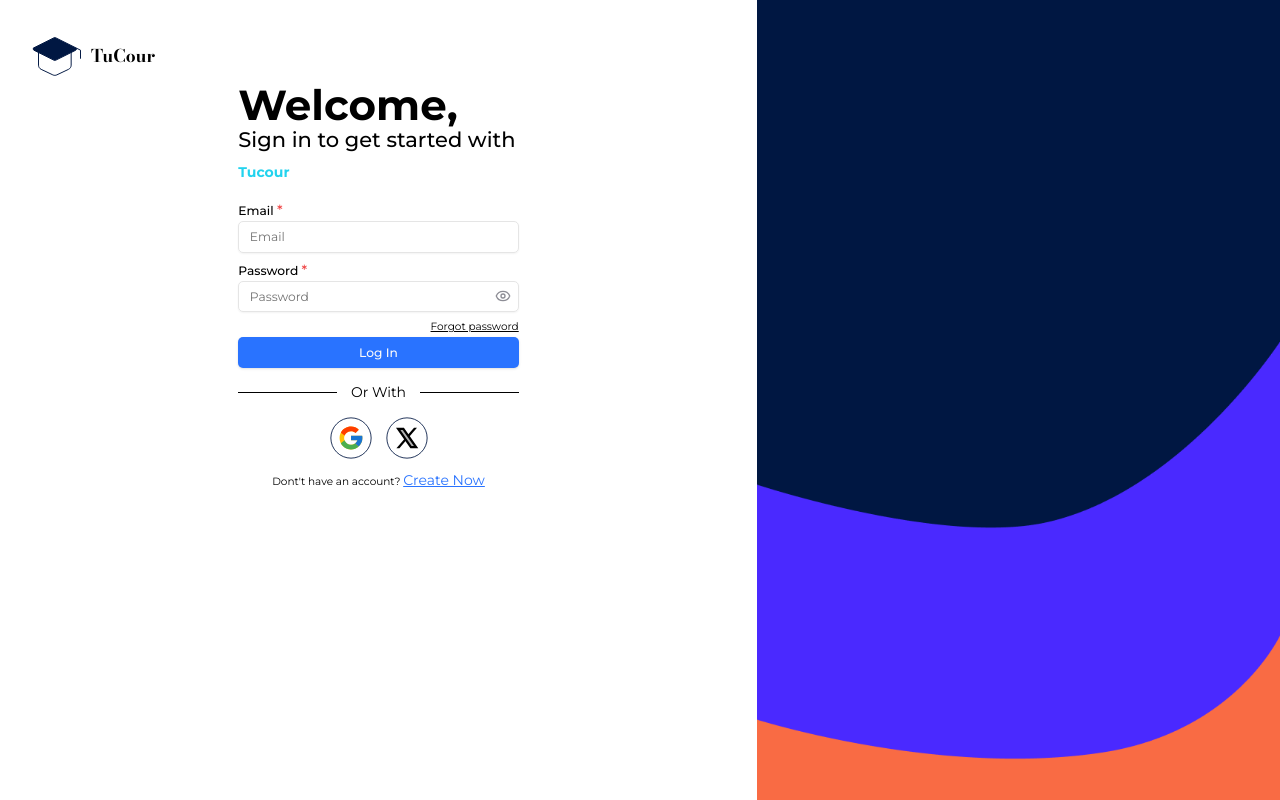
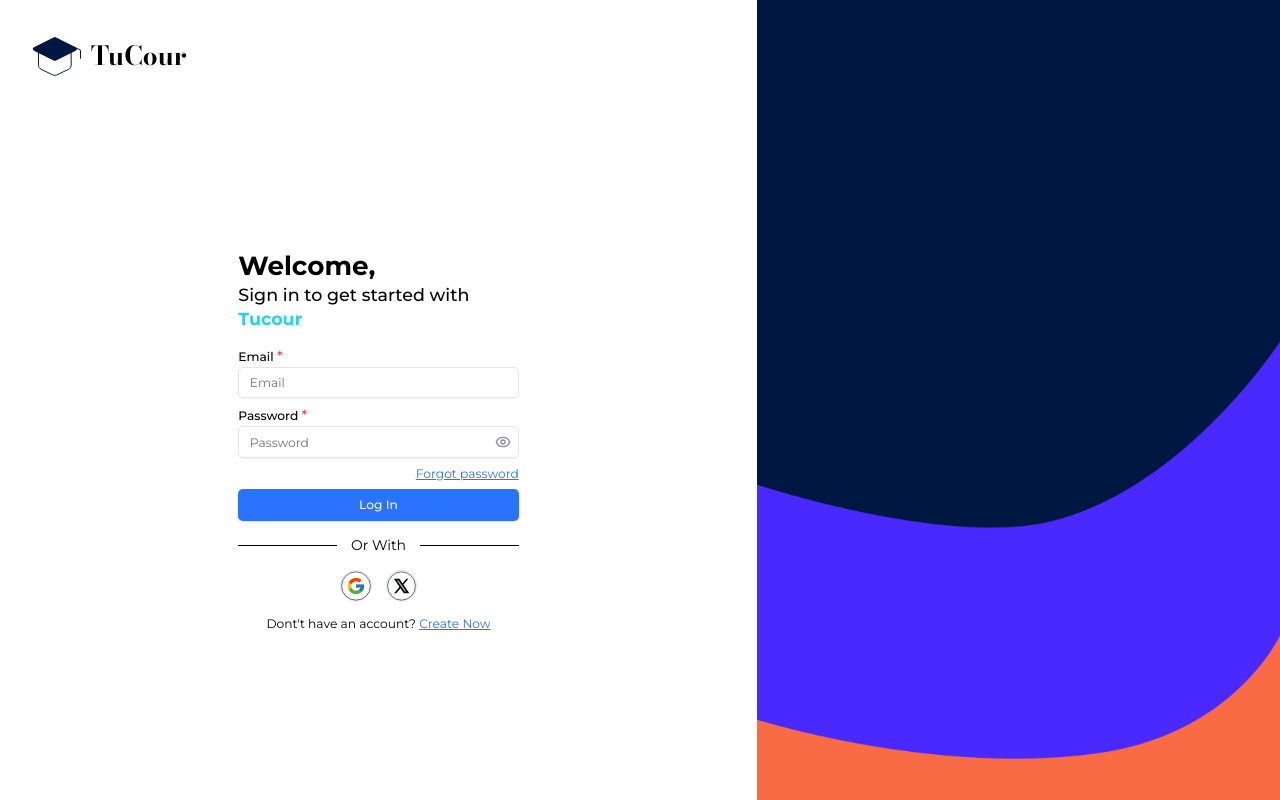
Before and after one commit to Yukinaa1q/Capstone-FE, a React (Vite) app: page /login in a window 1280 px wide. Built offline with nearby package versions, Linux system fonts and the light colour scheme.

Commit message:
feat: add fake login to login UI

```diff
--- a/src/components/BrandLogo.tsx
+++ b/src/components/BrandLogo.tsx
@@ -21,7 +21,7 @@ const BrandLogo = ({ size = "md" }: BrandLogoProps) => {
   const textSizeClasses = {
     sm: "text-sm",
     md: "text-lg",
-    lg: "text-xl",
+    lg: "text-3xl",
   }
 
   return (
--- a/src/pages/Login/LoginForm.tsx
+++ b/src/pages/Login/LoginForm.tsx
@@ -2,30 +2,31 @@ import { GoogleIcon, XIcon } from "@/assets/icons";
 import PwdInput from "@/components/PwdInput";
 import RequiredInput from "@/components/RequiredInput";
 import { Button } from "@/components/ui/button";
-import { Link } from "react-router";
+import { Link, useNavigate } from "react-router";
 
 const LoginForm = () => {
+  const navigate = useNavigate();
   return (
-    <div className="space-y-4 w-2/5">
+    <div className="space-y-4 w-2/5 my-auto">
       <div>
-        <h1 className="font-bold text-5xl ">Welcome,</h1>
-        <h2 className="font-medium text-2xl">
+        <h1 className="font-bold text-3xl ">Welcome,</h1>
+        <h2 className="font-medium text-xl">
           Sign in to get started with
-          <span className="font-bold text-cyan-400"> Tucour</span>
+          <span className="font-bold text-cyan-400 text-xl"> Tucour</span>
         </h2>
       </div>
       <form action="" className="space-y-2">
         <RequiredInput label="Email" type="text" placeholder="Email" />
         <PwdInput label="Password" />
-        <div className="relative h-3">
+        <div className="">
           <Link
             to="#"
-            className="absolute text-xs underline text-right hover:text-t_primary-500 right-0 top-px"
+            className="block ml-auto text-right text-sm underline text-t_primary-400 hover:text-t_primary-500 right-0"
           >
             Forgot password
           </Link>
         </div>
-        <Button className="bg-t_primary-400 hover:bg-t_primary-500 w-full">
+        <Button onClick={() => { navigate("/") }} className="bg-t_primary-400 hover:bg-t_primary-500 w-full">
           Log In
         </Button>
       </form>
@@ -35,19 +36,19 @@ const LoginForm = () => {
         <div className="flex-1 border-t border-black"></div>
       </div>
       <div className="flex justify-center space-x-4">
-        <div className="flex items-center justify-center w-12 h-12">
+        <Button variant="outline" size="icon" className="rounded-full">
           <img src={GoogleIcon} alt="Google icon" className="w-12 h-12" />
-        </div>
-        <div className="flex items-center justify-center w-12 h-12">
+        </Button>
+        <Button variant="outline" size="icon" className="rounded-full">
           <img src={XIcon} alt="X icon" className="w-12 h-12" />
-        </div>
+        </Button>
       </div>
-      <p className="text-xs text-center">
+      <p className="text-sm text-center">
         Dont't have an account?{" "}
         <span>
           <Link
             to="#"
-            className="underline text-t_primary-400 hover:text-t_primary-500"
+            className="underline text-t_primary-400 hover:text-t_primary-500 text-sm"
           >
             Create Now
           </Link>
```
